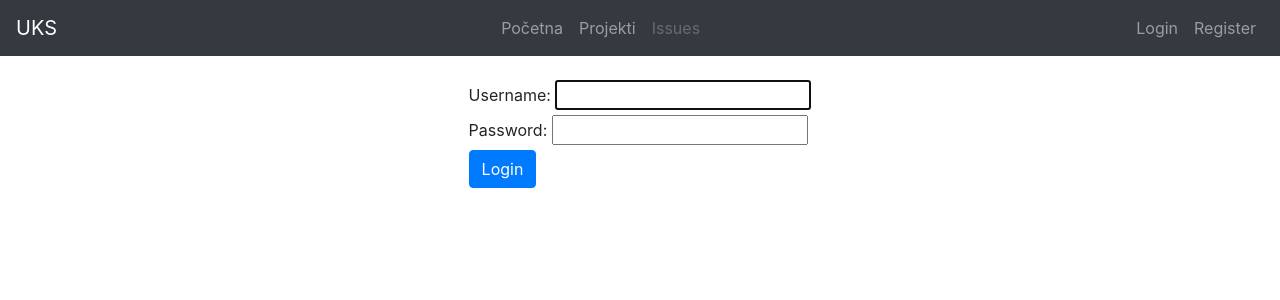
After one commit to MilicaMMarkovic/UKSProjekat, a Django app: page /accounts/login/ in a window 1280 px wide. The commit adds this page. Shown: the top 300 px of the page. Run offline with Django 3.2, Linux system fonts and the light colour scheme; some libraries are stand-ins or nearby versions.

Commit message:
Dodati login, logout i register za korisnika.

```diff
--- a/app/app/templates/base_generic.html
+++ b/app/app/templates/base_generic.html
@@ -4,11 +4,20 @@
     <meta charset="utf-8">
     <meta name="viewport" content="width=device-width, initial-scale=1, shrink-to-fit=no">
 
-         <script src="https://code.jquery.com/jquery-3.2.1.slim.min.js" integrity="sha384-KJ3o2DKtIkvYIK3UENzmM7KCkRr/rE9/Qpg6aAZGJwFDMVNA/GpGFF93hXpG5KkN" crossorigin="anonymous"></script>
-        <script src="https://code.jquery.com/jquery-3.2.1.slim.min.js" integrity="sha384-KJ3o2DKtIkvYIK3UENzmM7KCkRr/rE9/Qpg6aAZGJwFDMVNA/GpGFF93hXpG5KkN" crossorigin="anonymous"></script>
-        <script src="https://cdnjs.cloudflare.com/ajax/libs/popper.js/1.12.9/umd/popper.min.js" integrity="sha384-ApNbgh9B+Y1QKtv3Rn7W3mgPxhU9K/ScQsAP7hUibX39j7fakFPskvXusvfa0b4Q" crossorigin="anonymous"></script>
-        <script src="https://maxcdn.bootstrapcdn.com/bootstrap/4.0.0/js/bootstrap.min.js" integrity="sha384-JZR6Spejh4U02d8jOt6vLEHfe/JQGiRRSQQxSfFWpi1MquVdAyjUar5+76PVCmYl" crossorigin="anonymous"></script>
-        <link rel="stylesheet" href="https://maxcdn.bootstrapcdn.com/bootstrap/4.0.0/css/bootstrap.min.css" integrity="sha384-Gn5384xqQ1aoWXA+058RXPxPg6fy4IWvTNh0E263XmFcJlSAwiGgFAW/dAiS6JXm" crossorigin="anonymous">
+    <script src="https://code.jquery.com/jquery-3.2.1.slim.min.js"
+            integrity="sha384-KJ3o2DKtIkvYIK3UENzmM7KCkRr/rE9/Qpg6aAZGJwFDMVNA/GpGFF93hXpG5KkN"
+            crossorigin="anonymous"></script>
+    <script src="https://code.jquery.com/jquery-3.2.1.slim.min.js"
+            integrity="sha384-KJ3o2DKtIkvYIK3UENzmM7KCkRr/rE9/Qpg6aAZGJwFDMVNA/GpGFF93hXpG5KkN"
+            crossorigin="anonymous"></script>
+    <script src="https://cdnjs.cloudflare.com/ajax/libs/popper.js/1.12.9/umd/popper.min.js"
+            integrity="sha384-ApNbgh9B+Y1QKtv3Rn7W3mgPxhU9K/ScQsAP7hUibX39j7fakFPskvXusvfa0b4Q"
+            crossorigin="anonymous"></script>
+    <script src="https://maxcdn.bootstrapcdn.com/bootstrap/4.0.0/js/bootstrap.min.js"
+            integrity="sha384-JZR6Spejh4U02d8jOt6vLEHfe/JQGiRRSQQxSfFWpi1MquVdAyjUar5+76PVCmYl"
+            crossorigin="anonymous"></script>
+    <link rel="stylesheet" href="https://maxcdn.bootstrapcdn.com/bootstrap/4.0.0/css/bootstrap.min.css"
+          integrity="sha384-Gn5384xqQ1aoWXA+058RXPxPg6fy4IWvTNh0E263XmFcJlSAwiGgFAW/dAiS6JXm" crossorigin="anonymous">
     <link rel="stylesheet" href="https://maxcdn.bootstrapcdn.com/font-awesome/4.7.0/css/font-awesome.min.css">
     {% block title %}
     <title>UKS</title>
@@ -18,7 +27,8 @@
 <nav class="navbar navbar-expand-md navbar-dark bg-dark sticky-top">
     <!-- levo -->
     <a class="navbar-brand" href="#">UKS</a>
-            <button class="navbar-toggler navbar-toggler-right" type="button" data-toggle="collapse" data-target="#navbarNav" aria-controls="navbarNav" aria-expanded="false" aria-label="Toggle navigation">
+    <button class="navbar-toggler navbar-toggler-right" type="button" data-toggle="collapse" data-target="#navbarNav"
+            aria-controls="navbarNav" aria-expanded="false" aria-label="Toggle navigation">
         <span class="navbar-toggler-icon"></span>
     </button>
     <div class="collapse navbar-collapse" id="navbarNav">
@@ -27,12 +37,18 @@
             <li class="nav-item">
                 <a class="nav-link" href="{% url 'index' %}">Početna <span class="sr-only">(current)</span></a>
             </li>
+            <li class="nav-item">
+                <a class="nav-link" href="{% url 'project:project_list' %}">Projekti</a>
+            </li>
+            <li class="nav-item">
+                <a class="nav-link disabled" href="#">Issues</a>
+            </li>
         </ul>
         <!-- desno -->
-                {% comment %} <ul class="navbar-nav justify-content-sm-end">
+        <ul class="navbar-nav justify-content-sm-end">
             {% if request.user.is_authenticated %}
             <li class="nav-item">
-                            <a class="nav-link" href="#">User: {{ user.username }}</a>
+                <a class="nav-link" href="#">Koriskik: {{ user.username }}</a>
             </li>
             <li class="nav-item">
                 <a class="nav-link" href="{% url 'logout' %}">Logout</a>
@@ -45,7 +61,7 @@
                 <a class="nav-link" href="{% url 'registration_register' %}">Register</a>
             </li>
             {% endif %}
-                </ul> {% endcomment %}
+        </ul>
     </div>
 </nav>
 <br>
--- /dev/null
+++ b/app/app/templates/registration/login.html
@@ -0,0 +1,29 @@
+{% extends "base_generic.html" %}
+{% block content %}
+<div class="d-table mx-auto">
+    {% if form.errors %}
+    <p>Nisu ispravni username i password. Pokušajte ponovo.</p>
+    {% endif %}
+
+    <form method="post" action="{% url 'login' %}">
+        {% csrf_token %}
+
+        <div>
+            <td>{{ form.username.label_tag }}</td>
+            <td>{{ form.username }}</td>
+        </div>
+        <div>
+            <td>{{ form.password.label_tag }}</td>
+            <td>{{ form.password }}</td>
+        </div>
+
+        <div>
+            <input type="submit" value="Login" class="btn btn-primary"/>
+            <input type="hidden" name="next" value="{{ next }}"/>
+        </div>
+    </form>
+
+
+
+</div>
+{% endblock content %}
```
Also changed, not shown: app/app/templates/index.html (+6 -1 lines), app/app/templates/registration/logged_out.html (added, +7 -0 lines), app/app/templates/registration/registration_form.html (added, +10 -0 lines). Lines whose indentation alone changed are shown as unchanged.
